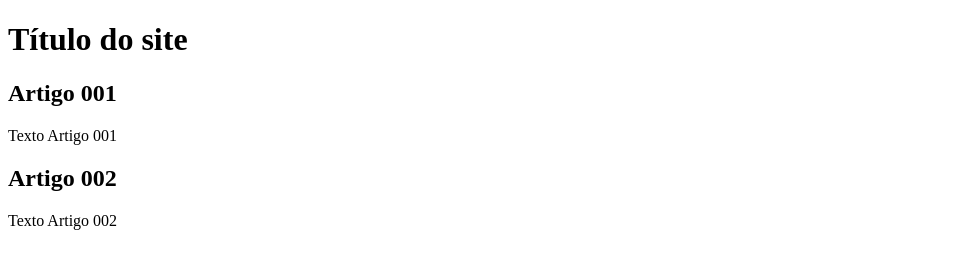
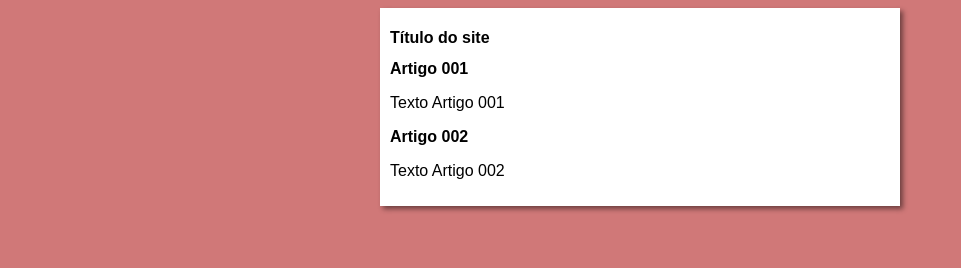
Before and after one commit to IrinaKrdmva/project-website, a plain HTML site: page index.html in a window 1280 px wide. Shown: the whole page, without its empty margins (0-961 px from the left). Drawn offline with Linux system fonts and the light colour scheme.

Commit message:
Inicio de design

```diff
--- /dev/null
+++ b/estilos/style.css
@@ -0,0 +1,16 @@
+* {
+    font-family: Arial, Helvetica, sans-serif;
+    font-size: 16px;
+}
+
+body {
+    background-color: rgb(208, 120, 120);
+}
+
+main {
+    background-color: white;
+    width: 500px;
+    margin: auto;
+    padding: 10px;
+    box-shadow: 3px 3px 5px rgba(0, 0, 0, 0.473);
+}
--- a/index.html
+++ b/index.html
@@ -5,6 +5,7 @@
     <meta charset="UTF-8">
     <meta name="viewport" content="width=device-width, initial-scale=1.0">
     <title>Projeto Git & GitHub</title>
+    <link rel="stylesheet" href="estilos/style.css">
 </head>
 
 <body>
```
